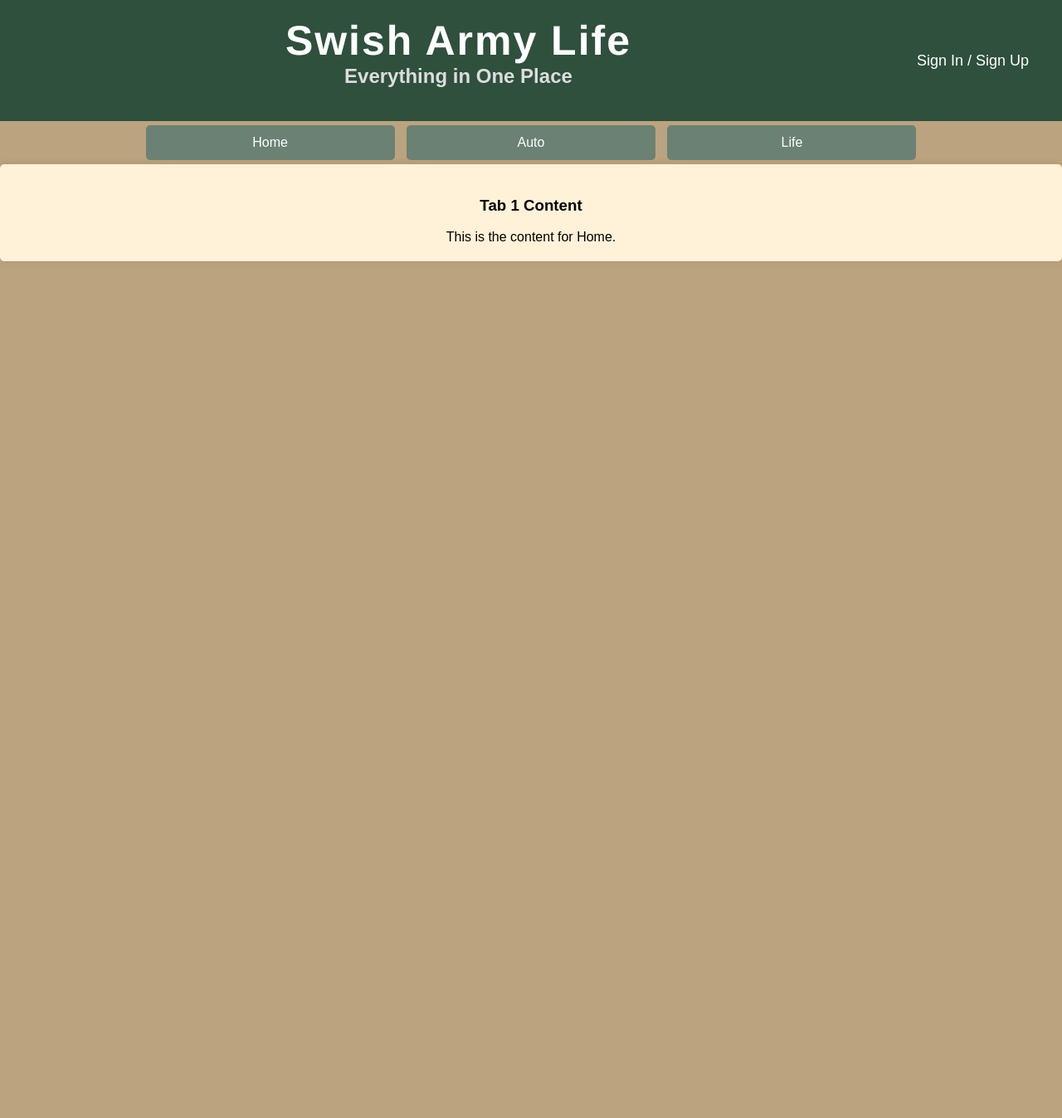
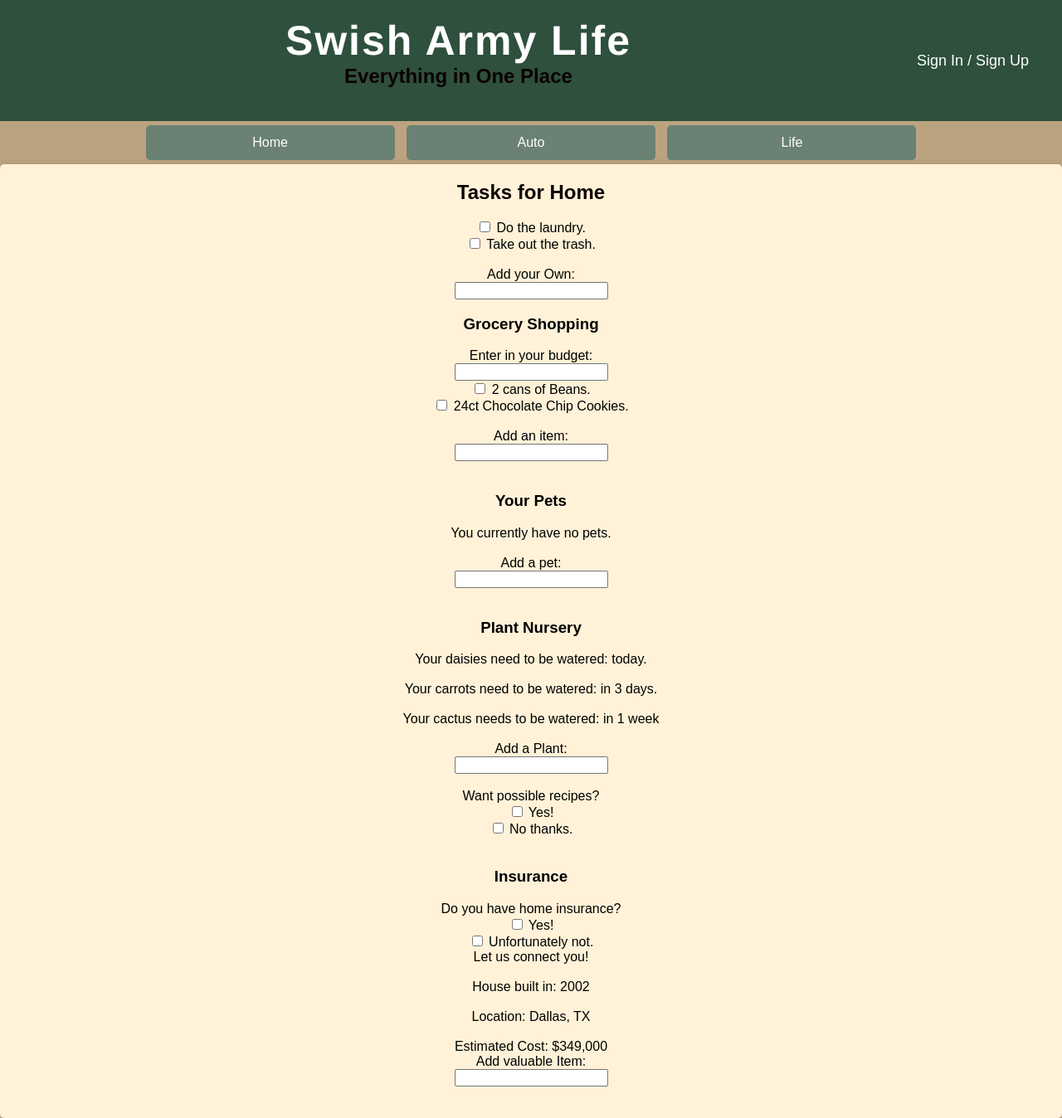
Before and after one commit to Ric3y/Swish_Army_Life, a Flask app: page / in a window 1280 px wide. Shown: the whole page at 83% size. Before the commit the page ends 315 px from the top, so only its background shows below. Run offline with Flask 3, Linux system fonts and the light colour scheme.

Commit message:
Added tab contents for home

```diff
--- a/static/styles.css
+++ b/static/styles.css
@@ -44,7 +44,7 @@ h1 {
 /* Subtitle styling */
 h2 {
     font-size: 24px;
-    color: #ddd;
+    color: #0c0000;
     margin: 0;
 }
 
--- a/templates/index.html
+++ b/templates/index.html
@@ -24,8 +24,92 @@
 
     <!-- Tab content -->
     <div class="tab active-tab content">
-        <h3>Tab 1 Content</h3>
-        <p>This is the content for Home.</p>
+        <h2>Tasks for Home</h2>
+        <br>
+        <form>
+            <input type="checkbox" id="task1" name="task1" value="First">
+            <label for="task1"> Do the laundry. </label><br>
+            <input type="checkbox" id="task2" name="task2" value="Second">
+            <label for="task2"> Take out the trash. </label><br>
+            <br>
+
+            <label for="fname">Add your Own:</label><br>
+            <input type="text" id="fname" name="fname"><br>
+
+          </form>
+        <h3>Grocery Shopping</h3>
+        <form>
+            <label for="mon">Enter in your budget:</label><br>
+            <input type="text" id="mon" name="mon"><br>
+
+            <input type="checkbox" id="t1" name="t1" value="Firs">
+            <label for="t1"> 2  cans of Beans. </label><br>
+            <input type="checkbox" id="t2" name="t2" value="Secon">
+            <label for="t2"> 24ct Chocolate Chip Cookies. </label><br>
+            <br>
+
+            <label for="fname11">Add an item:</label><br>
+            <input type="text" id="fname11" name="fname11"><br>
+            <br>
+
+          </form>
+
+          <h3>Your Pets</h3>
+          <p>You currently have no pets.</p>
+          <br>
+          <form>
+            <label for="fname1_1">Add a pet:</label><br>
+            <input type="text" id="fname1_1" name="fname1_1"><br>
+            <br>
+          </form>
+
+          <h3>Plant Nursery</h3>
+          <p>Your daisies need to be watered: today.</p>
+          <br>
+          <p> Your carrots need to be watered: in 3 days.</p>
+          <br>
+          <p> Your cactus needs to be watered: in 1 week</p>
+          <br>
+          <form>
+            <label for="fname1">Add a Plant:</label><br>
+            <input type="text" id="fname1" name="fname1"><br>
+            <br>
+
+
+            <p> Want possible recipes?</p>
+
+            <input type="checkbox" id="t11" name="t11" value="Fir">
+            <label for="t11"> Yes! </label><br>
+            <input type="checkbox" id="t21" name="t21" value="Seco">
+            <label for="t21"> No thanks. </label><br>
+
+          <br>
+          <h3>Insurance</h3>
+          <form>
+            <p> Do you have home insurance?</p>
+
+            <input type="checkbox" id="t" name="t" value="Fi">
+            <label for="t"> Yes! </label><br>
+            <input type="checkbox" id="t3" name="t3" value="Sec">
+            <label for="t3"> Unfortunately not. </label><br>
+            <p>
+                Let us connect you!
+            </p>
+          </form>
+          <br>
+          <p>House built in: 2002</p>
+          <br>
+          <p> Location: Dallas, TX</p>
+          <br>
+          <p>
+            Estimated Cost: $349,000
+          </p>
+          <form>
+            <label for="fnamee">Add valuable Item:</label><br>
+            <input type="text" id="fnamee" name="fnamee"><br>
+            <br>
+          </form>
+
     </div>
     <div class="tab content">
         <h3>Tab 2 Content</h3>
```
